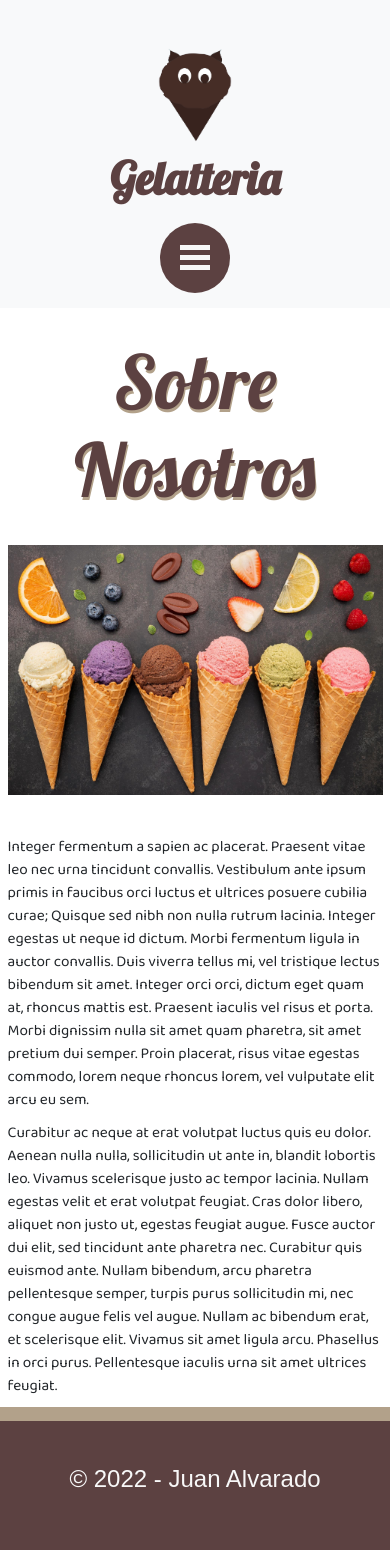
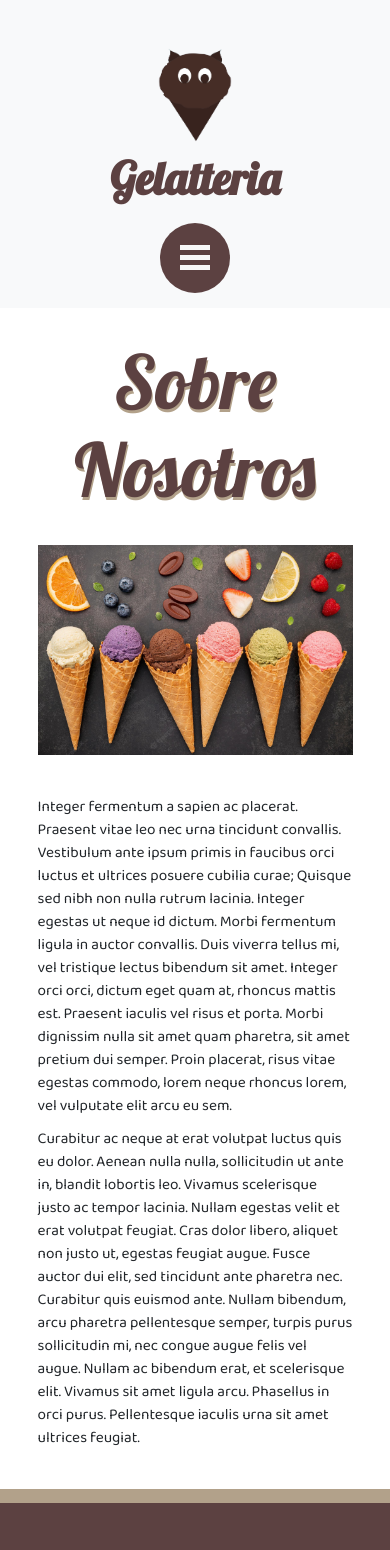
Before and after one commit to Juanpav78/Gelatteria, a Next.js app: page /nosotros in a window 390 px wide. Shown: the top 1550 px of the page. Built offline with nearby package versions, Linux system fonts and the light colour scheme.

Commit message:
Nav finalizado y pagina nosotros

```diff
--- a/components/header.js
+++ b/components/header.js
@@ -29,6 +29,7 @@ const Header = () => {
 
     if(i==0){
         stateBtn.normal ="nav__boton--line na"
+        stateNav.normal ="navbar na"
     }
 
 
@@ -46,7 +47,7 @@ const Header = () => {
                     <div className={btn ? (stateBtn.active) : (stateBtn.normal)} ></div>
                     <div className={btn ? (stateBtn.active) : (stateBtn.normal)} ></div>
                 </div>
-                <div className={btn ? "a" : "a active"}>
+                <div className={btn ? "a active" : "a"}>
                     <div className={btn ? (stateNav.active) : (stateNav.normal)} id="navbar" >
                         <Link href="/" className={router.pathname === "/" ? "mx-2 text-enlace text-active" : "mx-2 text-enlace"}>Inicio</Link>
                         <Link href="/nosotros" className={router.pathname === "/nosotros" ? "mx-2 text-enlace text-active" : "mx-2 text-enlace"}>Nosotros</Link>
--- a/pages/nosotros.js
+++ b/pages/nosotros.js
@@ -12,7 +12,7 @@ const Nosotros = () => {
 
         <main className="container">
           <h2 className={styles.titulo}>Sobre nosotros</h2>
-          <div className={styles.contenido}>
+          <div className={styles.contenido + " m-5"}>
             <Image src="/img/imgNosotros.jpg" width={1000} height={800} alt="Nosotros, imagen, sobre nosotros"/>
             <div>
               <p className="fs-3">Integer fermentum a sapien ac placerat. Praesent vitae leo nec urna tincidunt convallis. Vestibulum ante ipsum primis in faucibus orci luctus et ultrices posuere cubilia curae; Quisque sed nibh non nulla rutrum lacinia. Integer egestas ut neque id dictum. Morbi fermentum ligula in auctor convallis. Duis viverra tellus mi, vel tristique lectus bibendum sit amet. Integer orci orci, dictum eget quam at, rhoncus mattis est. Praesent iaculis vel risus et porta. Morbi dignissim nulla sit amet quam pharetra, sit amet pretium dui semper. Proin placerat, risus vitae egestas commodo, lorem neque rhoncus lorem, vel vulputate elit arcu eu sem.</p>
--- a/styles/header.css
+++ b/styles/header.css
@@ -86,21 +86,14 @@
      height: 27rem;
      overflow: hidden;
      margin-top: 1.6rem;
-
-  }
-
-  .a.active{
-    transition: desa 1.2s both;
-    -webkit-animation: desa 1.2s both;
-    -webkit-transition: desa 1.2s both;
-    -moz-transition: desa 1.2s both;
-    -ms-transition: desa 1.2s both;
-    -o-transition: desa 1.2s both;
+     animation: desa 1.2s ease;
+     -webkit-animation: desa 1.2s ease;
 }
   .navbar{
     position: relative;
     background-color: var(--brownCakeDark);
     left: 0;
+    top: -27rem;
     width: 100%;
     flex-direction: column;
     animation: NavActiveR 1s both;
```
Lines whose indentation alone changed are shown as unchanged.
